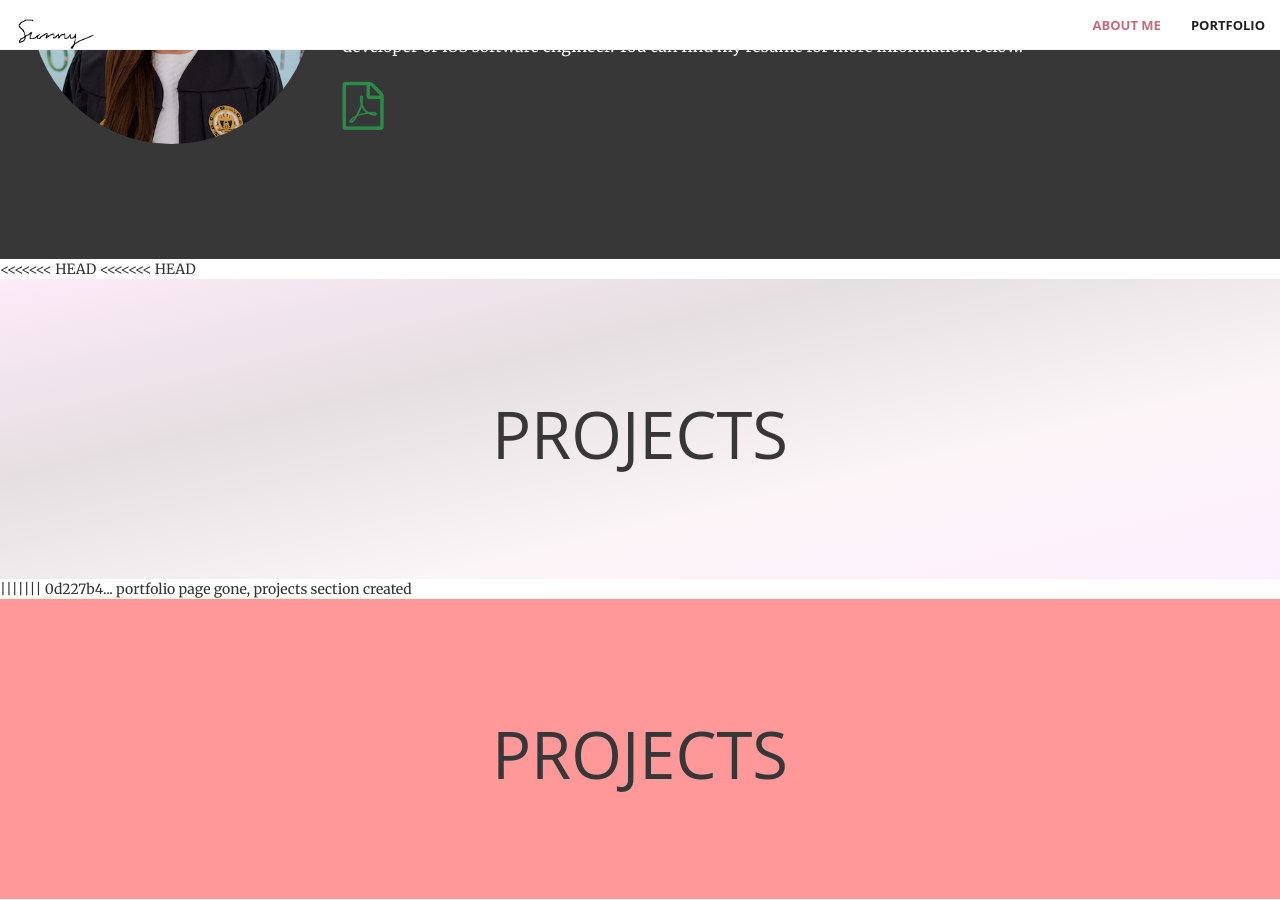
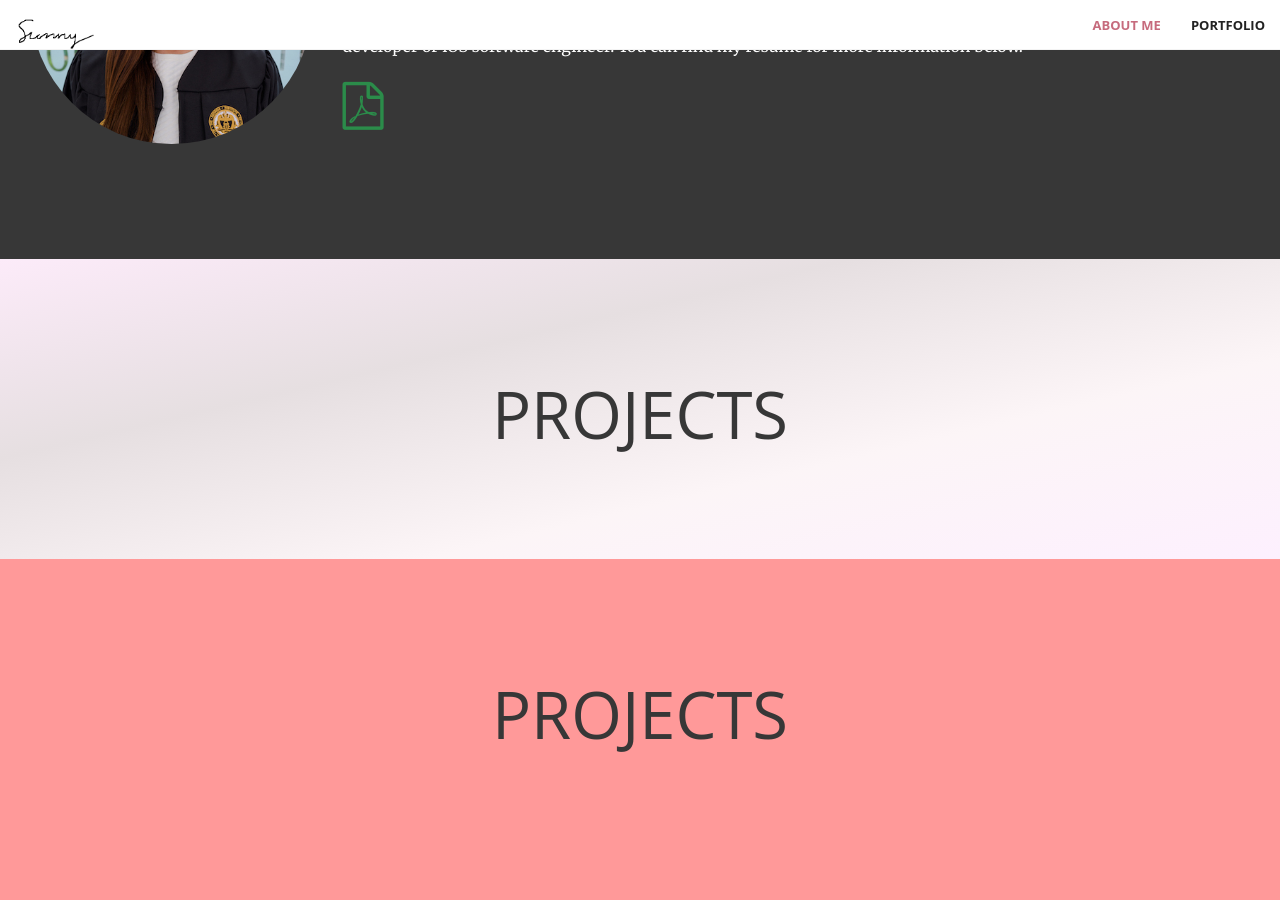
Before and after one commit to sunny-hong/sunny-hong.github.io, a Jekyll site: the page index.html, which Jekyll copies as it is, in a window 1280 px wide and 900 px high, scrolled down 1091 px. Built offline with Jekyll 4.4.1, drawn with Linux system fonts in a browser that asks for light colours; some web fonts are replaced; some of the changed text lies outside the part shown.

Commit message:
Resolved conflicts from file transfers

```diff
--- a/index.html
+++ b/index.html
@@ -109,25 +109,18 @@
 				</div>
 			</div>
 		</aside>
-<<<<<<< HEAD
-<<<<<<< HEAD
+
 		<section class="bg-pink" id="projects">
 			<h1>Projects</h1>
 		</section>
-||||||| 0d227b4... portfolio page gone, projects section created
+
 		<section class="bg-red" id="projects">
 			<h1>Projects</h1>
 		</section>
-=======
 
->>>>>>> parent of 0d227b4... portfolio page gone, projects section created
-||||||| 0d227b4... portfolio page gone, projects section created
 		<section class="bg-red" id="projects">
 			<h1>Projects</h1>
 		</section>
-=======
-
->>>>>>> parent of 0d227b4... portfolio page gone, projects section created
 
 		<section class="no-padding" id="portfolio">
 	    	<div class="container-fluid">
```
